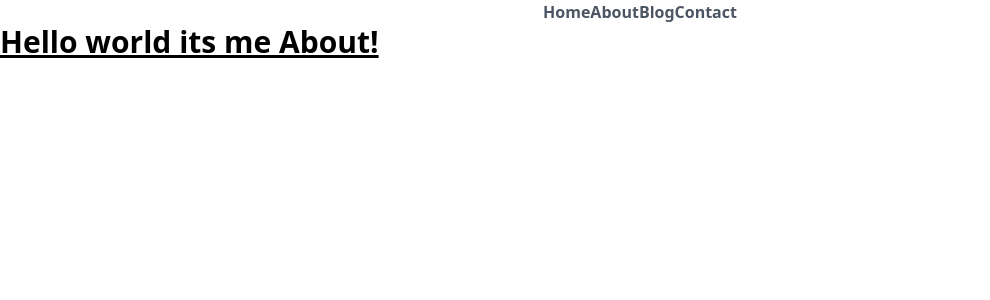
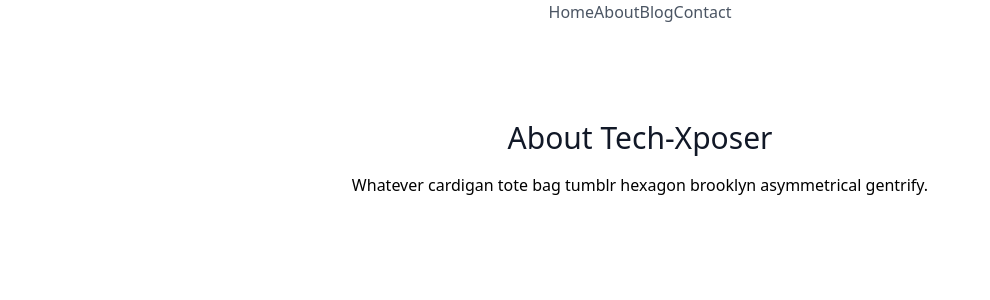
Before and after one commit to Arushay/tech_xposer, a Next.js app: page /about in a window 1280 px wide. Shown: the top 300 px of the page, without its empty margins (0-990 px from the left). Built offline with nearby package versions, Linux system fonts and the light colour scheme.

Commit message:
about page created

```diff
--- a/Components/Navbar.js
+++ b/Components/Navbar.js
@@ -5,7 +5,7 @@ const Navbar = () => {
     return (
         <div>
             <header className="text-gray-600 body-font">
-                <div className="container mx-auto flex flex-wrap p-5 flex-col md:flex-row items-center">
+                <div className="container mx-auto flex flex-wrap p-5 flex-col md:flex-row items-center m-2">
 
                     <nav className="md:ml-auto md:mr-auto flex flex-wrap items-center text-base justify-center">
                     <Link href="/"><a className="mr-5 hover:text-gray-900 cursor-pointer font-bold">Home</a></Link>
--- a/contactdata/3.json
+++ /dev/null
@@ -1,5 +0,0 @@
-{
-    "name": "Ashi",
-    "email": "piecemaster780@gmail.com",
-    "desc": "This is test message!"
-}
--- a/contactdata/user.json
+++ /dev/null
@@ -1,5 +0,0 @@
-{
-    "name": "Daria",
-    "email": "daria@gmail.com",
-    "desc": "daria is a good girl."
-}
--- a/pages/about.js
+++ b/pages/about.js
@@ -3,10 +3,13 @@ import React from 'react'
 const about = () => {
   return (
     <div>
-    <h1 className="text-3xl font-bold underline">
-    Hello world its me About!
-  </h1>
-  </div>
+      <div className="container px-5 py-24 mx-auto">
+        <div className="flex flex-col text-center w-full mb-12">
+          <h1 className="sm:text-3xl text-2xl font-medium title-font mb-4 text-gray-900">About Tech-Xposer</h1>
+          <p className="lg:w-2/3 mx-auto leading-relaxed text-base">Whatever cardigan tote bag tumblr hexagon brooklyn asymmetrical gentrify.</p>
+        </div>
+      </div>
+    </div>
   )
 }
 
```
Also changed, not shown: styles/Home.module.css (+4 -4 lines).
